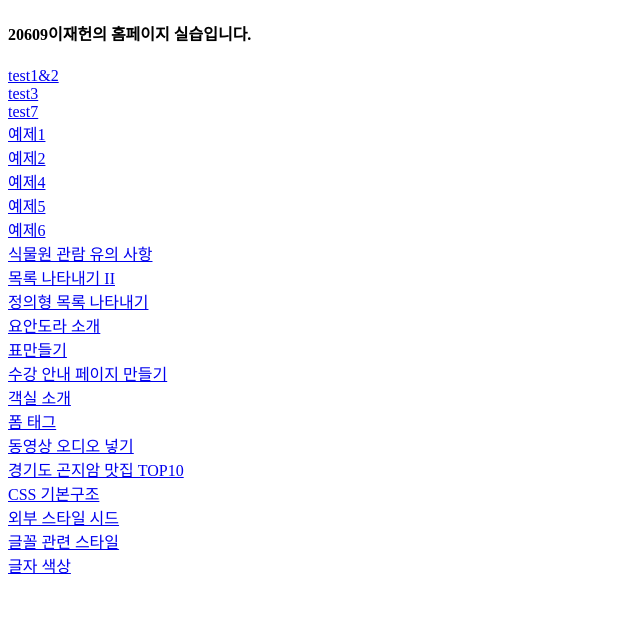
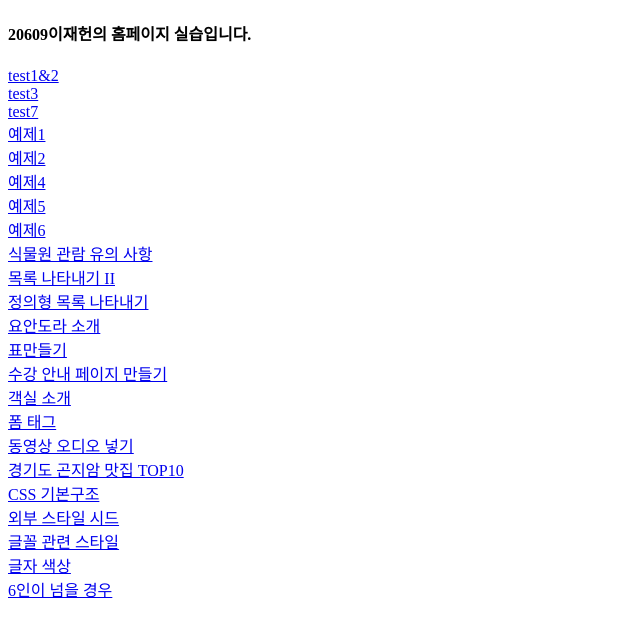
Before and after one commit to ljh061002/8-28.3, a plain HTML site: page index.html in a window 1280 px wide. Shown: the whole page, without its empty margins (0-640 px from the left). Drawn offline with Linux system fonts and the light colour scheme.

Commit message:
Add files via upload

```diff
--- a/index.html
+++ b/index.html
@@ -51,6 +51,8 @@
     <a href="CSS3.html" target="_blank">글꼴 관련 스타일</a>
     <br>
     <a href="mystyle.css" target="_blank">글자 색상</a>
+    <br>
+    <a href="test10.html" target="_blank">6인이 넘을 경우</a>
 </body>
 
 </html>
```
